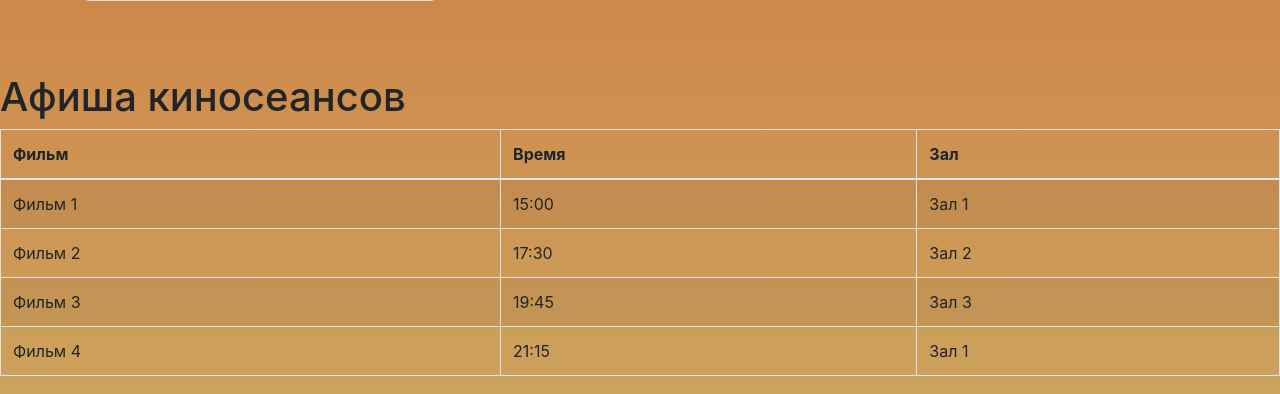
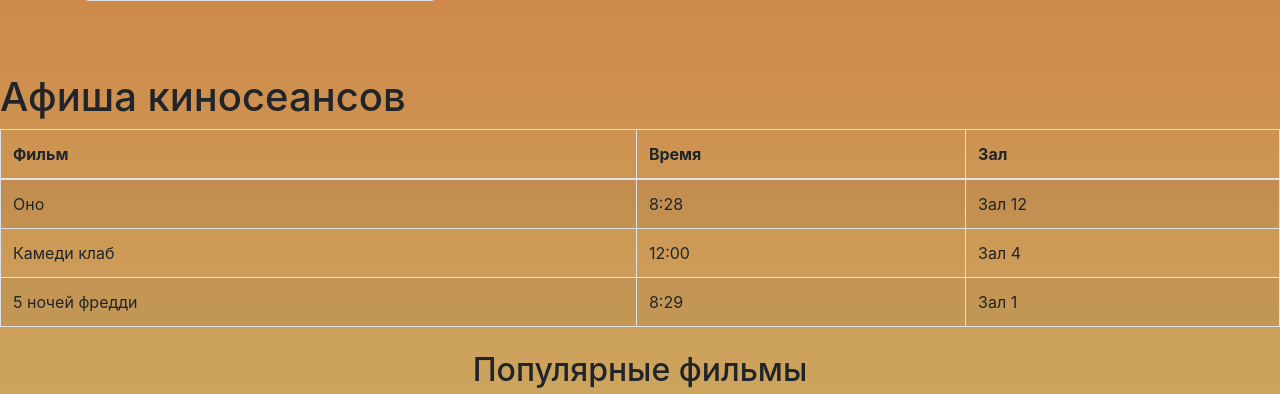
Before and after one commit to narmuhamedov/WIN-1-23, a Django app: page /film_list/ in a window 1280 px wide. Shown: the part 547-941 px from the top of the page. Run offline with Django 4.2, Linux system fonts and the light colour scheme; data comes from the database, SQL or seed files in the repository; both versions use the stored data as it was after the commit; some libraries are stand-ins or nearby versions.

Commit message:
'slider_afisha'

```diff
--- a/main_page/admin.py
+++ b/main_page/admin.py
@@ -1,4 +1,6 @@
 from django.contrib import admin
-from .models import FilmListModel
+from .models import FilmListModel, Afisha, Slider
 
 admin.site.register(FilmListModel)
+admin.site.register(Afisha)
+admin.site.register(Slider)
--- a/main_page/models.py
+++ b/main_page/models.py
@@ -20,3 +20,19 @@ class FilmListModel(models.Model):
     class Meta:
         verbose_name = 'Фильм'
         verbose_name_plural = 'Фильмы'
+
+
+class Afisha(models.Model):
+    film = models.CharField(max_length=100, verbose_name='Название фильма Афиша')
+    time = models.TimeField(verbose_name='Начало фильма')
+    area = models.PositiveIntegerField(default=1)
+
+    def __str__(self):
+        return self.film
+
+
+class Slider(models.Model):
+    slide = models.URLField()
+
+    def __str__(self):
+        return self.slide
--- a/main_page/views.py
+++ b/main_page/views.py
@@ -1,11 +1,17 @@
 from django.shortcuts import render, get_object_or_404
-from .models import FilmListModel
+from .models import FilmListModel, Afisha, Slider
 
 #Не полная информация
 def film_list_view(request):
     if request.method == "GET":
         film_list = FilmListModel.objects.all()
-        return render(request, template_name='films/index.html', context={'film_list': film_list})
+        afisha_list = Afisha.objects.all()
+        slider_list = Slider.objects.all()
+        return render(request, template_name='films/index.html', context={
+            'film_list': film_list,
+            'afisha_list': afisha_list,
+            'slider_list': slider_list
+        })
 
 #GET ID
 def film_list_detail_view(request, id):
--- a/templates/films/index.html
+++ b/templates/films/index.html
@@ -31,54 +31,32 @@
             </tr>
         </thead>
         <tbody>
+            {% for i in afisha_list %}
             <tr>
-                <td>Фильм 1</td>
-                <td>15:00</td>
-                <td>Зал 1</td>
+                <td>{{i.film}}</td>
+                <td>{{i.time}}</td>
+                <td>Зал {{i.area}}</td>
             </tr>
-            <tr>
-                <td>Фильм 2</td>
-                <td>17:30</td>
-                <td>Зал 2</td>
-            </tr>
-            <tr>
-                <td>Фильм 3</td>
-                <td>19:45</td>
-                <td>Зал 3</td>
-            </tr>
-            <tr>
-                <td>Фильм 4</td>
-                <td>21:15</td>
-                <td>Зал 1</td>
-            </tr>
+            {% endfor %}
         </tbody>
     </table>
+<!--Слайдеры-->
 <h2 class="mt-4 text-center">Популярные фильмы</h2>
-<div id="myCarousel" class="carousel slide" data-ride="carousel">
+ <div id="myCarousel" class="carousel slide" data-ride="carousel">
     <ol class="carousel-indicators">
-        <li data-target="#myCarousel" data-slide-to="0" class="active"></li>
-        <li data-target="#myCarousel" data-slide-to="1"></li>
-        <li data-target="#myCarousel" data-slide-to="2"></li>
+        {% for slide in slider_list %}
+        <li data-target="#myCarousel" data-slide-to="{{ forloop.counter0 }}" {% if forloop.first %}class="active"{% endif %}></li>
+        {% endfor %}
     </ol>
     <div class="carousel-inner">
-        <div class="carousel-item active text-center">
-            <img src="http://www.manascinema.com/upload/movies/movie_2675/thumb.jpg" alt="Фильм 1">
+        {% for slide in slider_list %}
+        <div class="carousel-item {% if forloop.first %}active{% endif %} text-center">
+            <img src="{{ slide.slide }}" alt="">
             <div class="carousel-caption">
-                <h3>Фильм 1</h3>
+                <h3></h3>
             </div>
         </div>
-        <div class="carousel-item text-center">
-            <img src="http://www.manascinema.com/upload/movies/movie_2676/thumb.jpg" alt="Фильм 2">
-            <div class="carousel-caption">
-                <h3>Фильм 2</h3>
-            </div>
-        </div>
-        <div class="carousel-item text-center">
-            <img src="http://www.manascinema.com/upload/movies/movie_2677/thumb.jpg" alt="Фильм 3">
-            <div class="carousel-caption">
-                <h3>Фильм 3</h3>
-            </div>
-        </div>
+        {% endfor %}
     </div>
     <a class="carousel-control-prev" href="#myCarousel" role="button" data-slide="prev">
         <span class="carousel-control-prev-icon" aria-hidden="true"></span>
@@ -89,4 +67,5 @@
         <span class="sr-only">Next</span>
     </a>
 </div>
+
 {% include 'header_and_footer/footer.html' %}
```
Also changed, not shown: db.sqlite3, main_page/migrations/0002_afisha.py (added), main_page/migrations/0003_slider.py (added).
